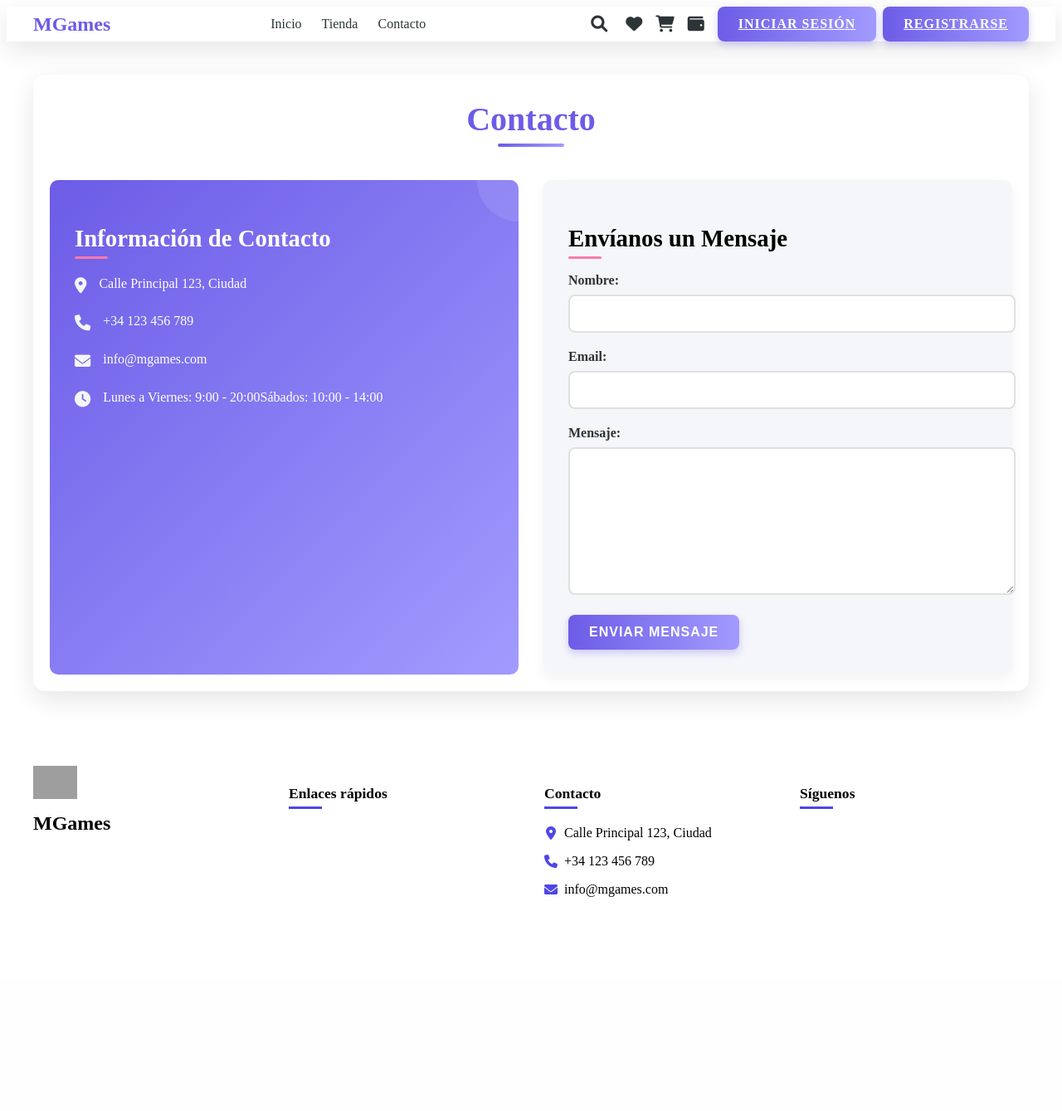
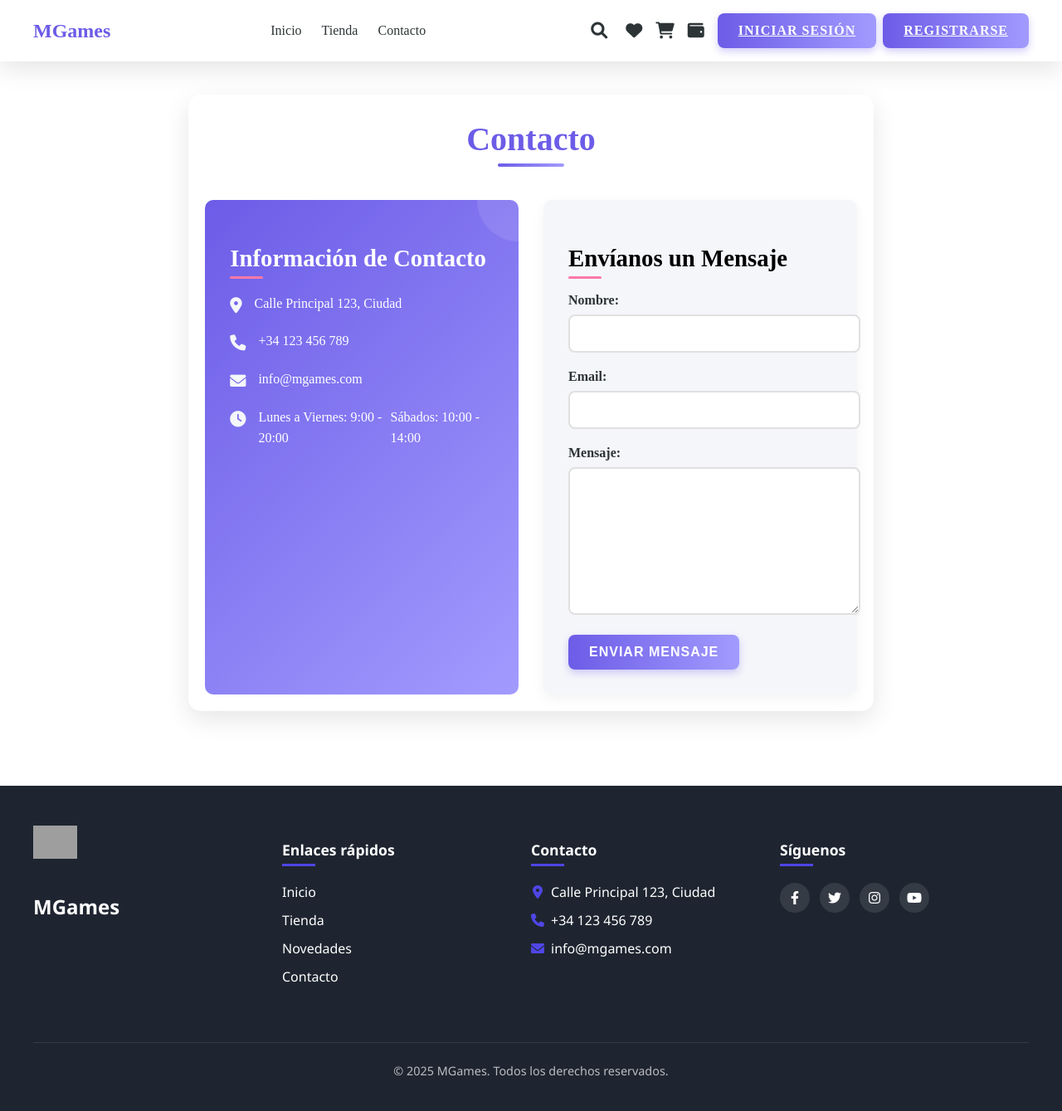
Before and after one commit to gery24/MGames, a PHP site: page /contacto.php in a window 1280 px wide. Shown: the whole page at 83% size. Before the commit the page ends 1081 px from the top, so only its background shows below. Run offline with PHP 8.4, Linux system fonts and the light colour scheme; data comes from the database, SQL or seed files in the repository; grey boxes are pictures that could not be loaded.

Commit message:
footer de contacto y linea blanca liquidada

```diff
--- a/contacto.php
+++ b/contacto.php
@@ -295,42 +295,4 @@ require_once 'includes/header.php';
     </div>
 </div>
 
-<!-- Footer -->
-<link rel="stylesheet" href="css/footer.css"> <!-- Asegúrate de que esta ruta sea correcta -->
-<footer class="footer">
-    <div class="container">
-        <div class="footer-content">
-            <div class="footer-logo">
-                <img src="FotosWeb/logo.png" alt="MGames Logo">
-                <h3>MGames</h3>
-            </div>
-            <div class="footer-links">
-                <h4>Enlaces rápidos</h4>
-                <ul>
-                    <li><a href="index.php">Inicio</a></li>
-                    <li><a href="todos_productos.php">Tienda</a></li>
-                    <li><a href="novedades.php">Novedades</a></li>
-                    <li><a href="contacto.php">Contacto</a></li>
-                </ul>
-            </div>
-            <div class="footer-contact">
-                <h4>Contacto</h4>
-                <p><i class="fas fa-map-marker-alt"></i> Calle Principal 123, Ciudad</p>
-                <p><i class="fas fa-phone"></i> +34 123 456 789</p>
-                <p><i class="fas fa-envelope"></i> info@mgames.com</p>
-            </div>
-            <div class="footer-social">
-                <h4>Síguenos</h4>
-                <div class="social-icons">
-                    <a href="#"><i class="fab fa-facebook-f"></i></a>
-                    <a href="#"><i class="fab fa-twitter"></i></a>
-                    <a href="#"><i class="fab fa-instagram"></i></a>
-                    <a href="#"><i class="fab fa-youtube"></i></a>
-                </div>
-            </div>
-        </div>
-        <div class="footer-bottom">
-            <p>&copy; <?php echo date('Y'); ?> MGames. Todos los derechos reservados.</p>
-        </div>
-    </div>
-</footer>
+<?php require_once 'includes/footer.php'; ?>
--- a/includes/footer.php
+++ b/includes/footer.php
@@ -1,11 +1,31 @@
 <style>
+/* Reset para eliminar márgenes y paddings por defecto */
+html, body {
+    margin: 0;
+    padding: 0;
+    min-height: 100%;
+}
+
+body {
+    display: flex;
+    flex-direction: column;
+    min-height: 100vh; /* Asegura que el body ocupe al menos toda la altura de la ventana */
+}
+
+/* Hacer que el contenido principal ocupe todo el espacio disponible */
+.content {
+    flex: 1;
+}
+
 /* Estilos integrados para el footer */
 .mgames-footer {
     background-color: #1e2530;
     color: #ffffff;
     padding: 3rem 0 1.5rem;
     font-family: 'Segoe UI', Tahoma, Geneva, Verdana, sans-serif;
-    margin-top: 2rem;
+    width: 100%;
+    box-sizing: border-box;
+    margin-bottom: 0; /* Elimina cualquier margen inferior */
 }
 
 .mgames-footer a {
@@ -199,3 +219,33 @@
         </div>
     </div>
 </footer>
+
+<script>
+// Script para asegurar que el footer llegue hasta el final de la página
+document.addEventListener('DOMContentLoaded', function() {
+    // Función para ajustar el footer
+    function adjustFooter() {
+        const body = document.body;
+        const html = document.documentElement;
+        const footer = document.querySelector('.mgames-footer');
+
+        // Obtener la altura del documento
+        const docHeight = Math.max(
+            body.scrollHeight, body.offsetHeight,
+            html.clientHeight, html.scrollHeight, html.offsetHeight
+        );
+
+        // Obtener la posición actual del footer
+        const footerTop = footer.offsetTop + footer.offsetHeight;
+
+        // Si el footer no llega al final de la página, ajustar
+        if (footerTop < window.innerHeight) {
+            footer.style.marginTop = (window.innerHeight - footerTop) + 'px';
+        }
+    }
+
+    // Ejecutar al cargar y al cambiar el tamaño de la ventana
+    adjustFooter();
+    window.addEventListener('resize', adjustFooter);
+});
+</script>
```
